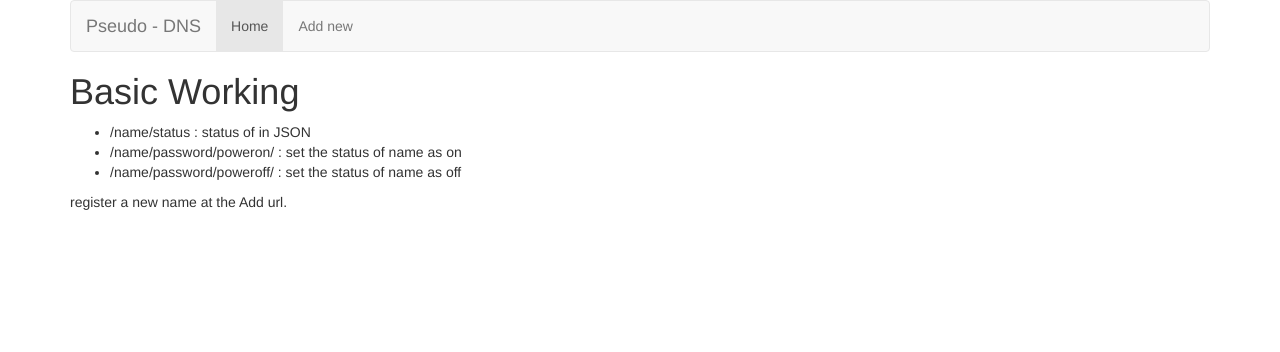
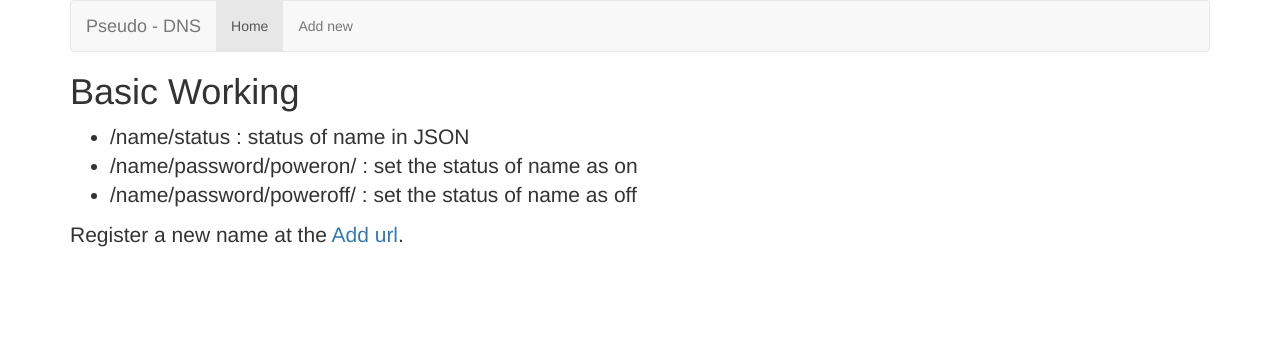
Before and after one commit to theSage21/pseudo-dns, a Django app: page / in a window 1280 px wide. Shown: the top 352 px of the page. Run offline with Django 3.2, Linux system fonts and the light colour scheme; some libraries are stand-ins or nearby versions.

Commit message:
- Status shows timestamp - Home page changes

```diff
--- a/pseudodns/core/views.py
+++ b/pseudodns/core/views.py
@@ -21,7 +21,8 @@ def status(request, name):
     instance = get_object_or_404(models.Mapper, name=name)
     data = {'name': instance.name,
             'ip': instance.ip,
-            'poweron': instance.poweron}
+            'poweron': instance.poweron,
+            'stamp': instance.stamp}
     return JsonResponse(data)
 
 
--- a/pseudodns/templates/home.html
+++ b/pseudodns/templates/home.html
@@ -1,12 +1,14 @@
 {% extends 'base.html' %}
 
 {% block body %}
+<div class='lead'>
 <h1>Basic Working</h1>
 <ul>
-    <li>/name/status : status of <name> in JSON</li>
+    <li>/name/status : status of name in JSON</li>
     <li>/name/password/poweron/ : set the status of name as on</li>
     <li>/name/password/poweroff/ : set the status of name as off</li>
 </ul>
 
-register a new name at the Add url.
+Register a new name at the <a href="{% url 'add' %}">Add url</a>.
+</div>
 {% endblock %}
```
